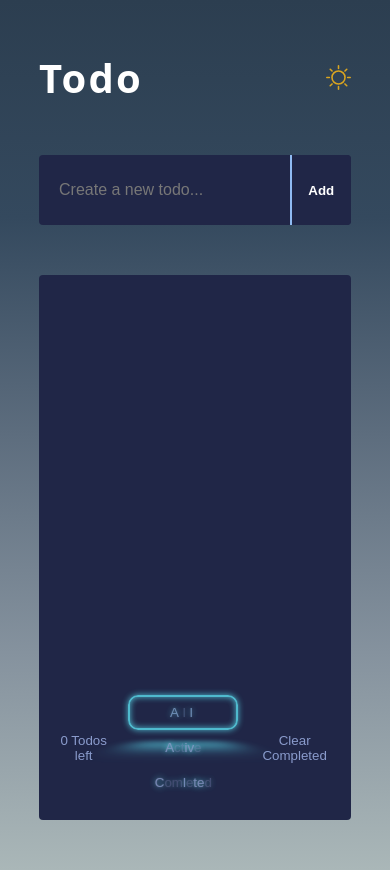
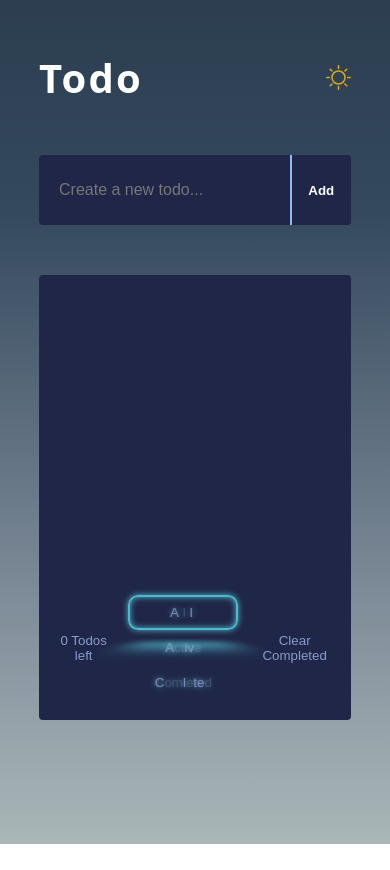
Before and after one commit to Omar-Ra7al/React-Interactive-Todo, a React (Vite) app: page / in a window 390 px wide. After the commit the page ends 844 px from the top, so only its background shows below. Built offline with nearby package versions, Linux system fonts and the light colour scheme.

Commit message:
Enhamne media small screen

```diff
--- a/src/styles/popup.css
+++ b/src/styles/popup.css
@@ -171,16 +171,4 @@
   }
 }
 
-@keyframes popupWave {
-  0%,
-  100% {
-    box-shadow: 0 0 4px #ff4d4d, 0 0 8px #ff4d4d, 0 0 10px #ff4d4d,
-      0 0 15px #ff4d4d;
-  }
-  50% {
-    box-shadow: 0 0 6px #ff4d4d, 0 0 12px #ff4d4d, 0 0 14px #ff4d4d,
-      0 0 20px #ff4d4d;
-  }
-}
-
 /* End Start ((( Update && Delete  ))) Popup Styles  // >> */
--- a/src/styles/todos.css
+++ b/src/styles/todos.css
@@ -117,6 +117,11 @@
   scrollbar-width: none;
   overflow: scroll;
 }
+@media (max-width: 575px) {
+  .todos-container {
+    height: 300px;
+  }
+}
 
 .todos-container .todos {
   width: 100%;
@@ -232,6 +237,7 @@
 /* End Change Status buttons */
 
 /* Shimmer Effect */
+
 .todos-container .todos.shine {
   background-image: linear-gradient(
     to right,
```
